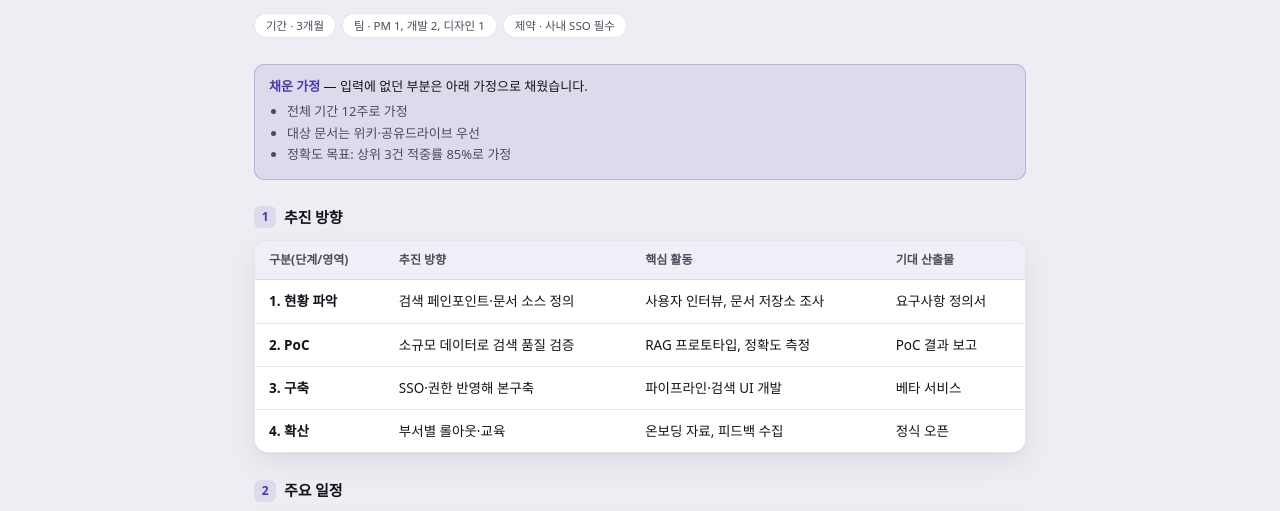
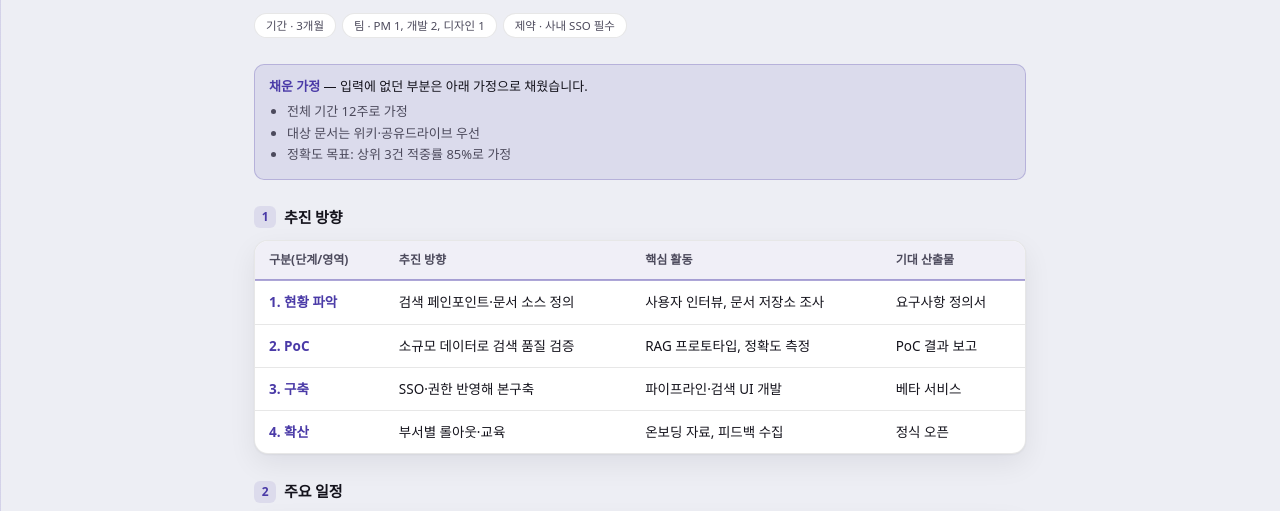
Before and after one commit to Zepheryie/project-kickoff-archive, a plain HTML site: page plans/chatbot.html in a window 1280 px wide. Shown: the part 212-723 px from the top of the page. Drawn offline with Linux system fonts and the light colour scheme.

Commit message:
Blueprint theme: grid wallpaper + table styling

```diff
--- a/style.css
+++ b/style.css
@@ -21,10 +21,26 @@
 :root[data-theme="light"]{--page:#edeef4;--surface:#ffffff;--surface-2:#f4f4f9;--text-1:#14131c;--text-2:#4c4a5c;--muted:#87859a;--border:rgba(20,19,28,0.10);--border-strong:rgba(20,19,28,0.16);--shadow:0 1px 2px rgba(20,19,28,0.05),0 10px 28px rgba(20,19,28,0.07);--accent:#4a3aa7;--accent-soft:rgba(74,58,167,0.10);--good:#0ca30c;--warn:#c98500;--info:#2a78d6;--th-bg:#f0eff7;}
 :root[data-theme="dark"]{--page:#0c0b12;--surface:#17161f;--surface-2:#1e1d29;--text-1:#f4f3fa;--text-2:#bcbacb;--muted:#807e93;--border:rgba(255,255,255,0.10);--border-strong:rgba(255,255,255,0.17);--shadow:0 1px 2px rgba(0,0,0,0.45),0 12px 32px rgba(0,0,0,0.4);--accent:#9085e9;--accent-soft:rgba(144,133,233,0.16);--good:#0ca30c;--warn:#e0a020;--info:#3987e5;--th-bg:#211f2e;}
 
+/* blueprint grid background */
+:root { --grid-line:rgba(74,58,167,0.06); --grid-major:rgba(74,58,167,0.10); }
+@media (prefers-color-scheme: dark){ :root{ --grid-line:rgba(144,133,233,0.07); --grid-major:rgba(144,133,233,0.12); } }
+:root[data-theme="light"]{ --grid-line:rgba(74,58,167,0.06); --grid-major:rgba(74,58,167,0.10); }
+:root[data-theme="dark"]{ --grid-line:rgba(144,133,233,0.07); --grid-major:rgba(144,133,233,0.12); }
+
 * { box-sizing:border-box; }
-body { margin:0; background:var(--page); color:var(--text-1);
+body { margin:0; color:var(--text-1);
   font-family:system-ui,-apple-system,"Segoe UI",Roboto,"Apple SD Gothic Neo","Malgun Gothic",sans-serif;
-  line-height:1.5; -webkit-font-smoothing:antialiased; }
+  line-height:1.5; -webkit-font-smoothing:antialiased;
+  background-color:var(--page);
+  background-image:
+    linear-gradient(var(--grid-major) 1px, transparent 1px),
+    linear-gradient(90deg, var(--grid-major) 1px, transparent 1px),
+    linear-gradient(var(--grid-line) 1px, transparent 1px),
+    linear-gradient(90deg, var(--grid-line) 1px, transparent 1px);
+  background-size: 132px 132px, 132px 132px, 33px 33px, 33px 33px;
+  background-position: -1px -1px;
+  background-attachment: fixed;
+}
 a { color:var(--accent); }
 .wrap { max-width:1080px; margin:0 auto; padding:32px 24px 64px; }
 .wrap.narrow { max-width:820px; }
@@ -90,9 +106,11 @@ h1 { font-size:27px; line-height:1.15; margin:0; letter-spacing:-.015em; text-wr
 .tcard { background:var(--surface); border:1px solid var(--border); border-radius:14px; box-shadow:var(--shadow); overflow:hidden; }
 .tscroll { overflow-x:auto; }
 table { width:100%; border-collapse:collapse; font-size:13.5px; }
-thead th { background:var(--th-bg); color:var(--text-2); font-weight:600; font-size:12px; text-align:left; padding:10px 14px; white-space:nowrap; }
-tbody td { padding:11px 14px; border-top:1px solid var(--border); vertical-align:top; color:var(--text-1); line-height:1.5; }
-tbody td:first-child { font-weight:600; white-space:nowrap; }
+thead th { background:var(--th-bg); color:var(--text-2); font-weight:600; font-size:12px; text-align:left; padding:10px 14px; white-space:nowrap;
+  border-bottom:2px solid color-mix(in srgb,var(--accent) 45%,transparent); }
+tbody td { padding:11px 14px; border-top:1px solid var(--border); vertical-align:top; color:var(--text-1); line-height:1.5; transition:background .12s; }
+tbody td:first-child { font-weight:600; white-space:nowrap; color:var(--accent); }
+tbody tr:hover td { background:var(--accent-soft); }
 footer.note { margin-top:34px; font-size:12px; color:var(--muted); line-height:1.6; border-top:1px solid var(--border); padding-top:16px; }
 footer.note code { background:var(--surface-2); padding:1px 5px; border-radius:4px; }
 
```
